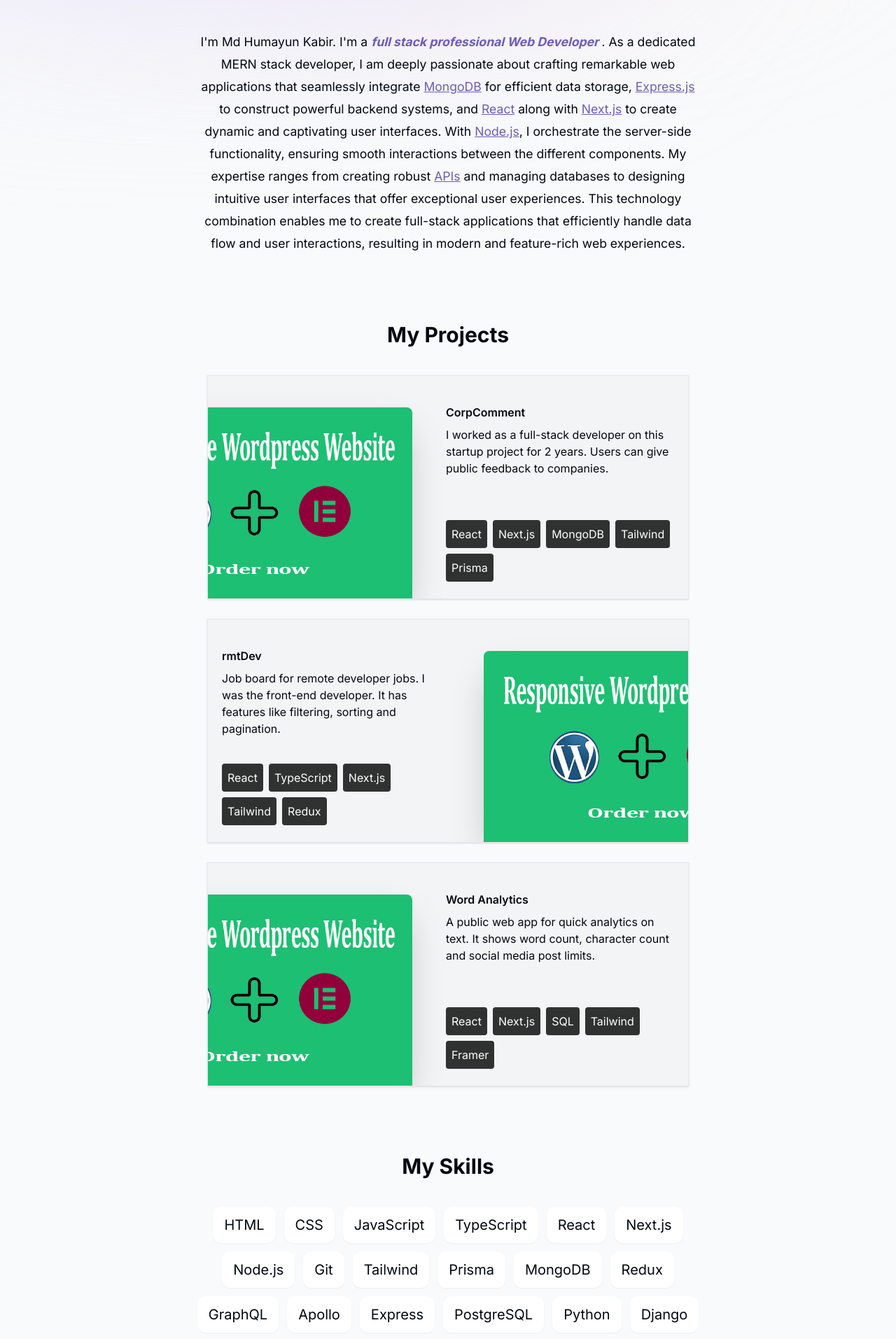
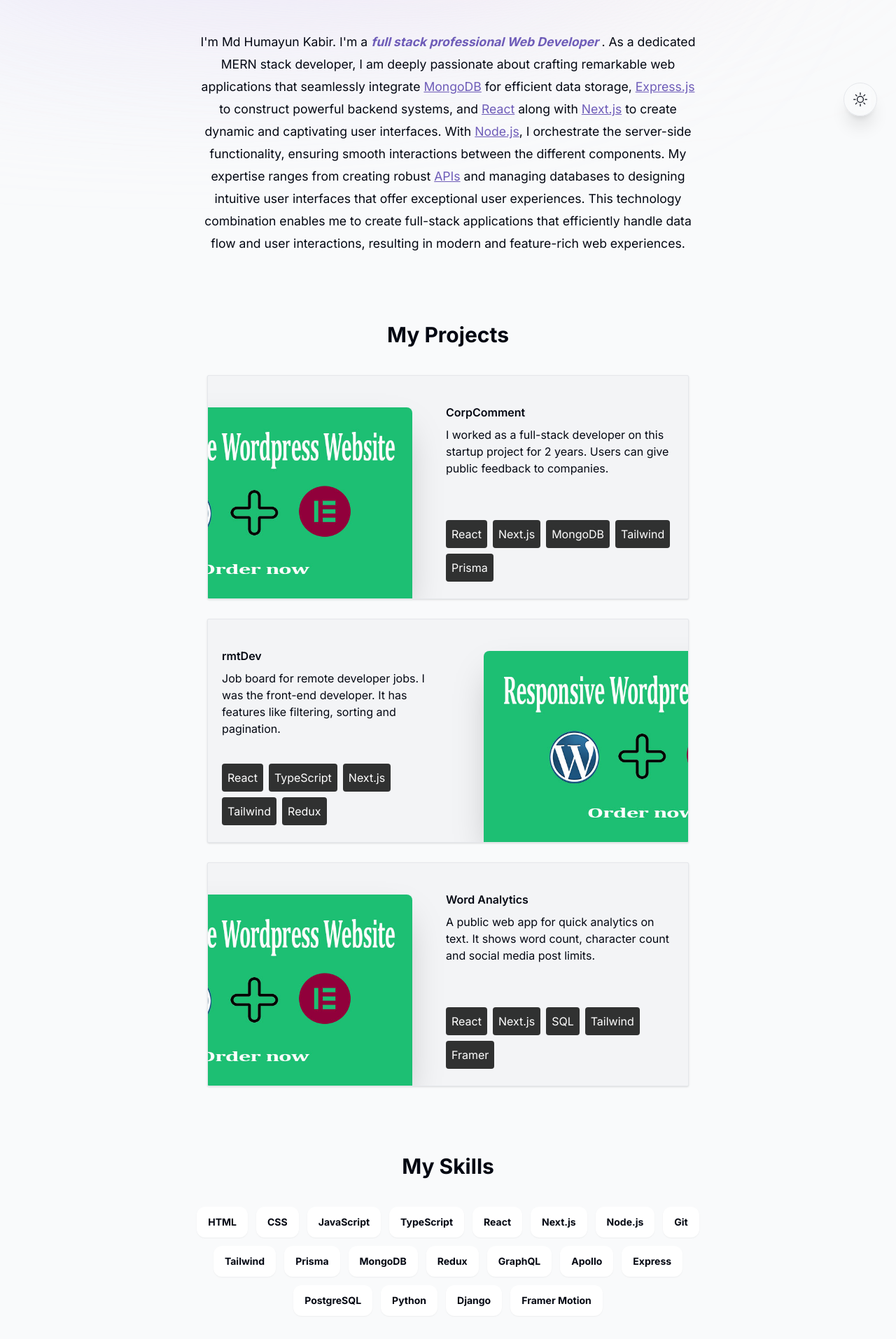
Before and after one commit to devhumayun/portfolio, a Next.js app: page / in a window 1280 px wide. Shown: the part 607-2520 px from the top of the page at 70% size. Built offline with nearby package versions, Linux system fonts and the light colour scheme.

Commit message:
updating website theme switcher

```diff
--- a/app/layout.tsx
+++ b/app/layout.tsx
@@ -4,6 +4,7 @@ import type { Metadata } from "next";
 import { Inter } from "next/font/google";
 import ActiveSectionContextProvider from "@/context/active-section-context";
 import Footer from "@/components/footer";
+import ThemeSwitcher from "@/components/theme-switcher";
 
 const inter = Inter({ subsets: ["latin"] });
 
@@ -19,7 +20,7 @@ export default function RootLayout({
 }) {
   return (
     <html lang="en" className="!scroll-smooth">
-      <body className={`${inter.className} bg-gray-50 text-gray-950 relative pt-36 sm:pt-[10rem]`}>
+      <body className={`${inter.className} bg-gray-50 text-gray-950 relative pt-36 sm:pt-[10rem] dark:bg-gray-900 dark:text-gray-50 dark:text-opacity-90 `}>
 
         <div className="bg-[#fbe2e3] absolute top-[-6rem] -z-10 right-[11rem] h-[31.25rem] w-[31.25rem] rounded-full blur-[10rem] sm:w-[68.75rem] dark:bg-[#d1b6b7]"></div>
 
@@ -29,6 +30,7 @@ export default function RootLayout({
         {children}
         <Footer />
         </ActiveSectionContextProvider>
+        <ThemeSwitcher />
       </body>
     </html>
   );
--- a/components/experience.tsx
+++ b/components/experience.tsx
@@ -25,7 +25,7 @@ const Experience = () => {
                 borderRight: ".3rem solid #CEC9E2",
               }}
               icon={item.icon}
-              iconStyle={{ background: "white", fontSize:"1.5rem" }}
+              iconStyle={{ background: "white" ,fontSize:"1.5rem" }}
             >
               <h3 className='font-semibold'>{item.title}</h3>
               {/* <p>{item.location}</p> */}
--- a/components/header.tsx
+++ b/components/header.tsx
@@ -10,21 +10,21 @@ const Header = () => {
   const {activeSection, setActiveSection, setTimeOfLastClick} = useActiveSectionContext()
   return (
     <header className='z-[999] relative'>
-        <motion.div className='fixed top-0 translate-x-[-50%] left-1/2 h-[4.5rem]  w-full rounded-none border border-white border-opacity-40 bg-white bg-opacity-80 backdrop-blur-[0.5rem] shadow-lg/[0.5rem] sm:top-6 sm:h-[3.25rem] sm:w-[40rem] sm:rounded-full'
+        <motion.div className='fixed top-0 translate-x-[-50%] left-1/2 h-[4.5rem]  w-full rounded-none border border-white border-opacity-40 bg-white bg-opacity-80 backdrop-blur-[0.5rem] shadow-lg/[0.5rem] sm:top-6 sm:h-[3.25rem] sm:w-[40rem] sm:rounded-full dark:bg-gray-950 dark:border-black/40 dark:bg-opacity-75'
         initial = {{y:-100, x:"-50%", opacity:0}}
         animate = {{y:0,  x:"-50%", opacity:1}}
         ></motion.div>
 
         <nav className="flex fixed top-[0.15rem] left-1/2 h-12 -translate-x-1/2 py-2 sm:top-[1.6rem] sm:h-[initial] sm:py-0">
-           <ul className='flex w-[22rem] flex-wrap items-center justify-center gap-y-1 text-[o.9rem] font-medium text-gray-500 sm:w-[initial] sm:flex-nowrap sm:gap-6'>
+           <ul className='flex w-[22rem] flex-wrap items-center justify-center gap-y-1 text-[o.9rem] font-medium text-gray-500 sm:w-[initial] sm:flex-nowrap sm:gap-6 dark:text-white/95'>
             {
                 links.map((link) =>
                     <motion.li key={link.hash} className='h-3/4 flex items-center justify-center relative'
                     initial={{y:-100, opacity:0}}
                     animate={{y:0, opacity:1}}
                     >
-                        <Link href={link.hash} className={clsx('flex w-full items-center justify-center px-3 py-3 hover:text-gray-950 transition', {
-                          "text-gray-950": activeSection === link.name
+                        <Link href={link.hash} className={clsx('flex w-full items-center justify-center px-3 py-3 hover:text-gray-950 transition dark:hover:text-white/70',{
+                          "text-gray-950 dark:text-white/70 dark:rounded-full": activeSection === link.name
                         })}
                         onClick={
                           () => {
@@ -33,7 +33,7 @@ const Header = () => {
                           }}
                         >
                           {link.name}
-                            {link.name == activeSection && <motion.span className='bg-gray-100 rounded-full absolute inset-0 -z-10'
+                            {link.name == activeSection && <motion.span className='bg-gray-100 rounded-full absolute inset-0 -z-10 dark:bg-white/10'
                               layoutId="activeSection"
                               transition={{
                                 type: "spring",
--- a/components/projects.tsx
+++ b/components/projects.tsx
@@ -24,10 +24,10 @@ const Projects = () => {
       <SectionHeading> My Projects </SectionHeading>
       {projectsData.map((data, index) => (
         <>
-          <div className="group bg-gray-100 max-w-[43rem] flex mb-7 last:mb-0 overflow-hidden relative sm:h-[20rem] hover:bg-gray-200 transition shadow border">
+          <div className="group bg-gray-100 max-w-[43rem] flex mb-7 last:mb-0 overflow-hidden relative sm:h-[20rem] rounded-sm hover:bg-gray-200 transition shadow border dark:bg-white/80 dark:rounded-sm" >
             <div className="pt-10 pl-5 pb-6 flex flex-col h-full sm:max-w-[50%] sm:group-even:ml-[20rem]">
-              <h3 className="font-semibold mb-2 text-left">{data.title}</h3>
-              <span className="text-left">{data.description}</span>
+              <h3 className="font-semibold mb-2 text-left dark:text-black dark:font-bold">{data.title}</h3>
+              <span className="text-left dark:text-black/70">{data.description}</span>
               <ul className="flex gap-2 flex-wrap sm:mt-auto">
                 {data.tags.map((tag, index) => (
                   <li
--- a/components/skill.tsx
+++ b/components/skill.tsx
@@ -28,10 +28,10 @@ const Skill = () => {
       className="scroll-mt-[10rem] mb-24 max-w-[45rem] text-center"
     >
       <SectionHeading> My Skills </SectionHeading>
-      <ul className="flex flex-wrap justify-center text-xl gap-3">
+      <ul className="flex flex-wrap justify-center text-sm font-bold gap-3">
         {skillsData.map((skill, index) => (
           <motion.li
-            className="bg-white border-black/[.1] px-4 py-3 rounded-xl shadow-sm"
+            className="bg-white font-blod border-black/[.1] px-4 py-3 rounded-xl shadow-sm dark:text-black/90 "
             key={index}
             variants={fadeInAnimationVariants}
             initial="initial"
--- /dev/null
+++ b/components/theme-switcher.tsx
@@ -0,0 +1,44 @@
+"use client";
+import React, { useEffect, useState } from "react";
+import { BsMoon, BsSun } from "react-icons/bs";
+
+type Theme = "light" | "dark";
+
+const ThemeSwitcher = () => {
+  const [theme, setTheme] = useState<Theme>("light");
+
+  const toogleTheme = () => {
+    if (theme === "light") {
+      setTheme("dark");
+      window.localStorage.setItem("theme", "dark");
+      document.documentElement.classList.add("dark");
+    } else {
+      setTheme("light");
+      window.localStorage.setItem("theme", "light");
+      document.documentElement.classList.remove("dark");
+    }
+  };
+
+  useEffect(() => {
+    const localTheme = window.localStorage.getItem("theme") as Theme | null;
+    if (localTheme) {
+      setTheme(localTheme);
+      if (localTheme === "dark") {
+        document.documentElement.classList.add("dark");
+      }
+    } else if (window.matchMedia("(perfers-color-schema: dark)").matches) {
+      setTheme("dark");
+      document.documentElement.classList.add("dark");
+    }
+  }, []);
+  return (
+    <button
+      className="fixed bottom-[1.7rem] right-[1.7rem] text-xl bg-opacity-80 text-gay-950 shadow-xl h-12 w-12 rounded-full flex justify-center items-center backdrop-blur-[.5rem] border border-opacity-30 hover:scale-[1.15] active:scale-110 transition-all"
+      onClick={toogleTheme}
+    >
+      {theme === "light" ? <BsSun /> : <BsMoon />}
+    </button>
+  );
+};
+
+export default ThemeSwitcher;
--- a/tailwind.config.ts
+++ b/tailwind.config.ts
@@ -16,5 +16,6 @@ const config: Config = {
     },
   },
   plugins: [],
+  darkMode: "class"
 }
 export default config
```
